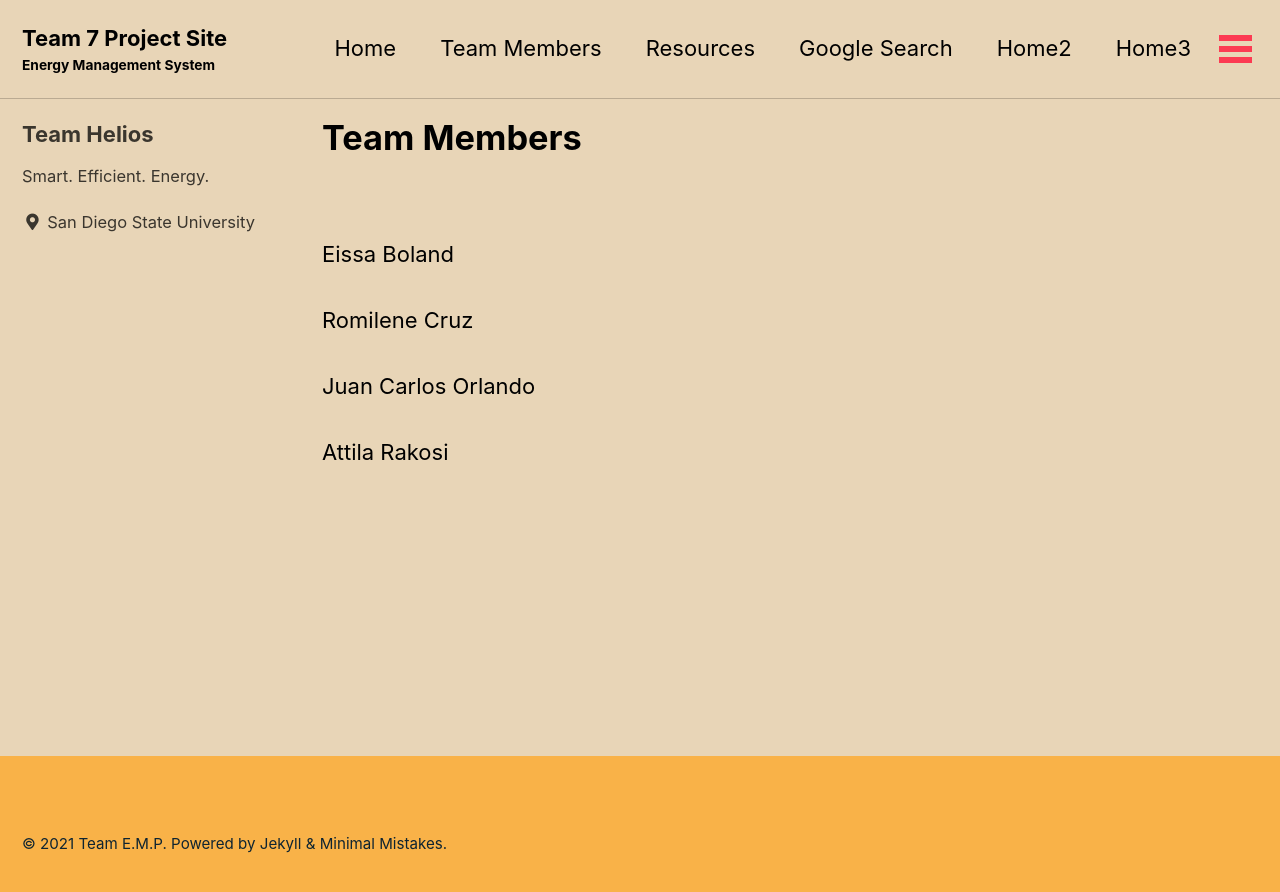
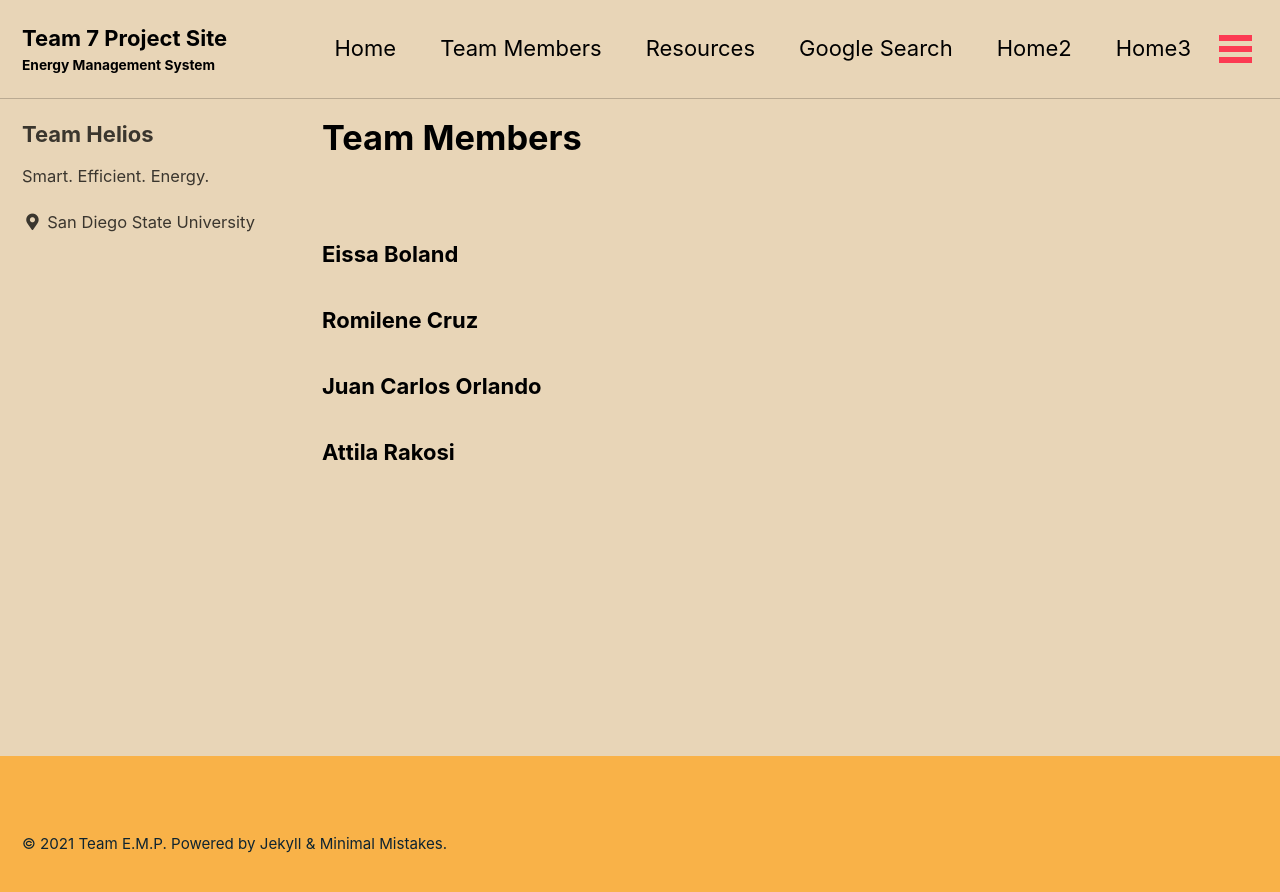
Before and after one commit to jcorlando/Team_SMS_Senior_Design_Website, a Jekyll site: the page built from _pages/team_members.md, in a window 1280 px wide. Shown: the top 892 px of the page. Built offline with Jekyll 4.4.1, drawn with Linux system fonts in a browser that asks for light colours; cached includes are drawn as plain includes.

Commit message:
03/19/2021 08:32 pm

```diff
--- a/_pages/team_members.md
+++ b/_pages/team_members.md
@@ -7,13 +7,13 @@ title: "Team Members"
 
 <br>
 <br>
-Eissa Boland
+<strong>Eissa Boland</strong>
 <br>
 <br>
-Romilene Cruz
+<strong>Romilene Cruz</strong>
 <br>
 <br>
-Juan Carlos Orlando
+<strong>Juan Carlos Orlando</strong>
 <br>
 <br>
-Attila Rakosi
+<strong>Attila Rakosi</strong>
```
